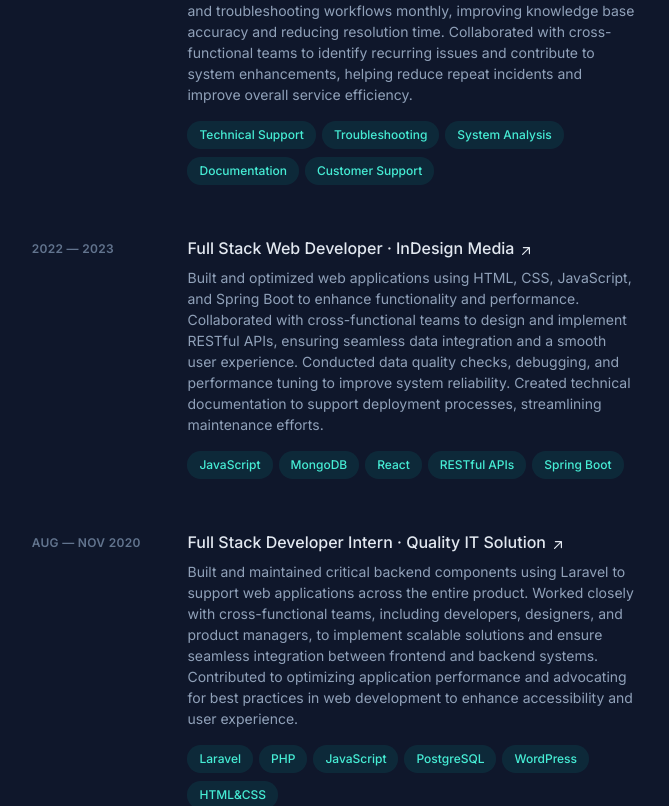
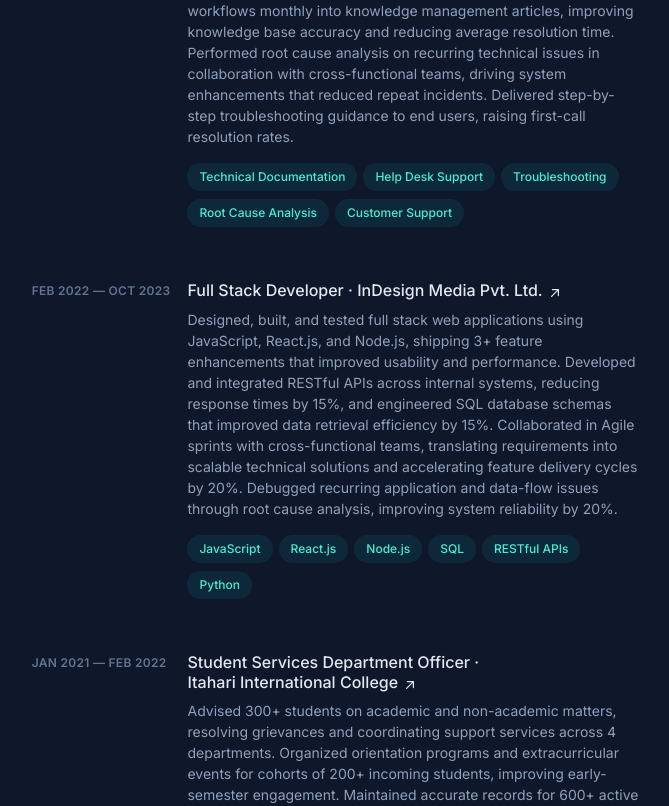
Before and after one commit to SaugatGhimire07/portfolio, a React (Vite) app: page / in a window 1280 px wide. Shown: the part 764-1570 px from the top of the page, without its empty margins (593-1262 px from the left). Built offline with nearby package versions, Linux system fonts and the light colour scheme.

Commit message:
refactor ExperienceSection: enhance descriptions and update roles for clarity and impact

```diff
--- a/src/components/ExperienceSection.jsx
+++ b/src/components/ExperienceSection.jsx
@@ -16,27 +16,39 @@ const ExperienceSection = () => {
             title="Technical Support Advisor II"
             company="Concentrix"
             href="https://www.concentrix.com/"
-            description="Provided advanced technical support by diagnosing and resolving hardware, software, networking, and system-related issues, handling 50–60 cases weekly while maintaining high customer satisfaction and minimal downtime. Documented 200+ incidents and troubleshooting workflows monthly, improving knowledge base accuracy and reducing resolution time. Collaborated with cross-functional teams to identify recurring issues and contribute to system enhancements, helping reduce repeat incidents and improve overall service efficiency."
+            description="Resolved 50–60 hardware, software, networking, and application support cases weekly, maintaining high customer satisfaction scores and minimal system downtime across enterprise environments. Documented 200+ incidents and troubleshooting workflows monthly into knowledge management articles, improving knowledge base accuracy and reducing average resolution time. Performed root cause analysis on recurring technical issues in collaboration with cross-functional teams, driving system enhancements that reduced repeat incidents. Delivered step-by-step troubleshooting guidance to end users, raising first-call resolution rates."
             technologies={[
-              "Technical Support",
+              "Technical Documentation",
+              "Help Desk Support",
               "Troubleshooting",
-              "System Analysis",
-              "Documentation",
+              "Root Cause Analysis",
               "Customer Support",
             ]}
           />
 
           <ExperienceItem
-            period="2022 — 2023"
-            title="Full Stack Web Developer"
-            company="InDesign Media"
-            description="Built and optimized web applications using HTML, CSS, JavaScript, and Spring Boot to enhance functionality and performance. Collaborated with cross-functional teams to design and implement RESTful APIs, ensuring seamless data integration and a smooth user experience. Conducted data quality checks, debugging, and performance tuning to improve system reliability. Created technical documentation to support deployment processes, streamlining maintenance efforts."
+            period="Feb 2022 — Oct 2023"
+            title="Full Stack Developer"
+            company="InDesign Media Pvt. Ltd."
+            description="Designed, built, and tested full stack web applications using JavaScript, React.js, and Node.js, shipping 3+ feature enhancements that improved usability and performance. Developed and integrated RESTful APIs across internal systems, reducing response times by 15%, and engineered SQL database schemas that improved data retrieval efficiency by 15%. Collaborated in Agile sprints with cross-functional teams, translating requirements into scalable technical solutions and accelerating feature delivery cycles by 20%. Debugged recurring application and data-flow issues through root cause analysis, improving system reliability by 20%."
             technologies={[
               "JavaScript",
-              "MongoDB",
-              "React",
+              "React.js",
+              "Node.js",
+              "SQL",
               "RESTful APIs",
-              "Spring Boot",
+              "Python",
+            ]}
+          />
+
+          <ExperienceItem
+            period="Jan 2021 — Feb 2022"
+            title="Student Services Department Officer"
+            company="Itahari International College"
+            description="Advised 300+ students on academic and non-academic matters, resolving grievances and coordinating support services across 4 departments. Organized orientation programs and extracurricular events for cohorts of 200+ incoming students, improving early-semester engagement. Maintained accurate records for 600+ active students, ensuring compliance with college policies and data accuracy standards. Analyzed student services data to identify trends and recommend improvements adopted by 5 departments."
+            technologies={[
+              "Student Advising and Support",
+              "Data Analysis and Decision Making",
             ]}
           />
 
@@ -44,14 +56,13 @@ const ExperienceSection = () => {
             period="Aug — Nov 2020"
             title="Full Stack Developer Intern"
             company="Quality IT Solution"
-            description="Built and maintained critical backend components using Laravel to support web applications across the entire product. Worked closely with cross-functional teams, including developers, designers, and product managers, to implement scalable solutions and ensure seamless integration between frontend and backend systems. Contributed to optimizing application performance and advocating for best practices in web development to enhance accessibility and user experience."
+            description="Developed user-facing features and back-end APIs using Laravel, optimizing functionality and performance across production web applications. Collaborated with a 7-member graphic design team to translate UI/UX designs into responsive, interactive web components. Implemented data protection standards and security best practices, improving system efficiency by 92%. Conducted debugging, code reviews, and pre-deployment testing on relational database schemas."
             technologies={[
               "Laravel",
               "PHP",
               "JavaScript",
               "PostgreSQL",
-              "WordPress",
-              "HTML&CSS",
+              "HTML & CSS",
             ]}
           />
         </ol>
```
